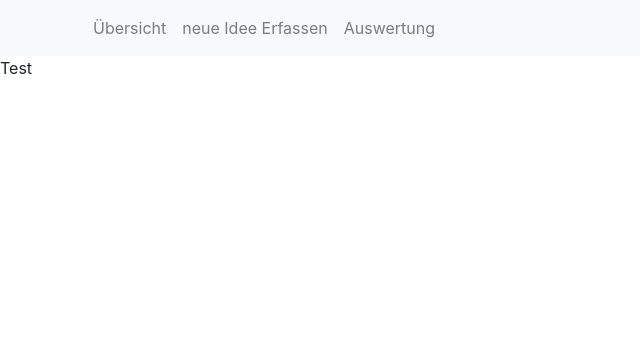
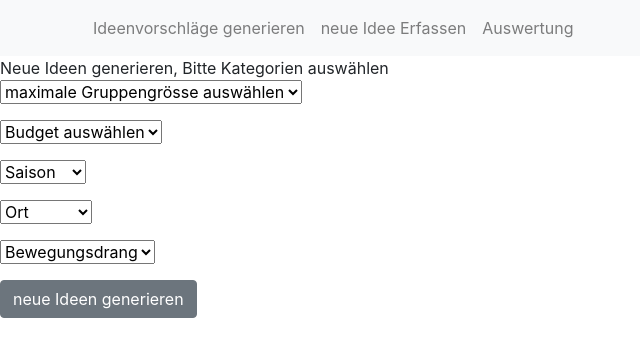
Before and after one commit to tram12345/tipps_chur, a Flask app: page / in a window 1280 px wide. Shown: the top 357 px of the page, without its empty margins (0-640 px from the left). Run offline with Flask 2, Linux system fonts and the light colour scheme.

Commit message:
änderungen

```diff
--- a/main.py
+++ b/main.py
@@ -1,19 +1,34 @@
 from flask import Flask
 from flask import render_template
 from flask import request
+from datetime import datetime
+import json
 
 app = Flask("tipps_chur")
 
-@app.route('/')
+
+@app.route('/', methods=["get", "post"])
 def tipps_chur():
     # Rendern des index.html Templates, für das Anzeigen der index.html Page.
-    return render_template("index.html")
 
-@app.route('/neu')
-def neue_idee():
-    # Rendern des index.html Templates, für das Anzeigen der index.html Page.
-    return render_template("neue_idee.html")
+    #neue Idee annehmen und dann in Datenbank abspeichern
+    if request.method == "POST":
+        name = request.form['name']
+        gruppengroesse = request.form['Gruppengroesse']
+        budget = request.form['Budget']
+        saison = request.form['Saison']
+        ort = request.form['Ort']
+        bewegungsdrang = request.form['Bewegungsdrang']
 
+        def abspeichern(name, gruppengroesse, budget, saison, ort, bewegungsdrang):
+            datei_name = "datenbank_ideen.json"
+            zeitpunkt = datetime.now()
+            abspeichern(datei_name, name, gruppengroesse, budget, saison, ort, bewegungsdrang)
+            return name, gruppengroesse, budget, saison, ort, bewegungsdrang
+
+        abspeichern(name, gruppengroesse, budget, saison, ort, bewegungsdrang)
+
+    return render_template("index.html", seitentitel="neue_idee")
 
 
 if __name__ == "__main__":
--- a/templates/Navigation.html
+++ b/templates/Navigation.html
@@ -18,7 +18,7 @@
         </button>
         <div class="collapse navbar-collapse" id="navbarMenu">
             <ul class="navbar-nav">
-                <li class="nav-item"><a class="nav-link" href="{{ url_for('tipps_chur') }}">Übersicht</a></li>
+                <li class="nav-item"><a class="nav-link" href="{{ url_for('tipps_chur') }}">Ideenvorschläge generieren</a></li>
                 <li class="nav-item"><a class="nav-link" href="{{ url_for('neue_idee') }}">neue Idee Erfassen</a></li>
                 <li class="nav-item"><a class="nav-link" href="{{ url_for('tipps_chur') }}">Auswertung</a></li>
             </ul>
--- a/templates/index.html
+++ b/templates/index.html
@@ -1,4 +1,44 @@
 {% include "Navigation.html" %}
-    Test
+    Neue Ideen generieren, Bitte Kategorien auswählen<br/>
+    <form>
+<select class="form-select form-select-lg mb-3" aria-label=".form-select-lg example">
+  <option selected>maximale Gruppengrösse auswählen</option>
+  <option value="1">1-4</option>
+  <option value="2">5-10</option>
+  <option value="3">10+</option>
+</select>
+        <br/>
+<select class="form-select form-select-lg mb-3" aria-label=".form-select-lg example">
+  <option selected>Budget auswählen</option>
+  <option value="1">0 - 20 CHF</option>
+  <option value="2">20 - 100 CHF</option>
+  <option value="3">100+ CHF</option>
+</select>
+                <br/>
+<select class="form-select form-select-lg mb-3" aria-label=".form-select-lg example">
+  <option selected>Saison</option>
+  <option value="1">Winter</option>
+  <option value="2">Sommer</option>
+  <option value="3">Frühling</option>
+    <option value="4">Herbst</option>
+      <option value="5">egal</option>
+</select>
+        <br/>
+        <select class="form-select form-select-lg mb-3" aria-label=".form-select-lg example">
+  <option selected>Ort</option>
+  <option value="1">drinnen</option>
+  <option value="2">draussen</option>
+</select>
+        <br/>
+        <select class="form-select form-select-lg mb-3" aria-label=".form-select-lg example">
+  <option selected>Bewegungsdrang</option>
+  <option value="1">extrem</option>
+  <option value="2">vorhanden</option>
+  <option value="3">wenig</option>
+    <option value="4">nicht nötig</option>
+</select>
+        <br/>
+  <button type="submit" class="btn btn-secondary">neue Ideen generieren</button>
+</form>
     </body>
 </html>
```
Also changed, not shown: datenbank_ideen.json (added, +11 -0 lines), templates/neue_idee.html (+20 -6 lines).
